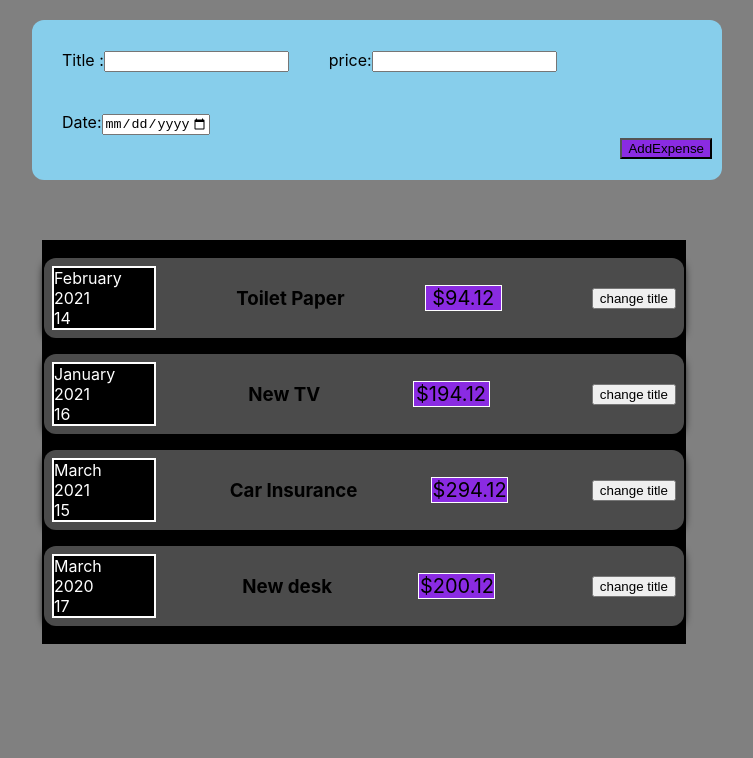
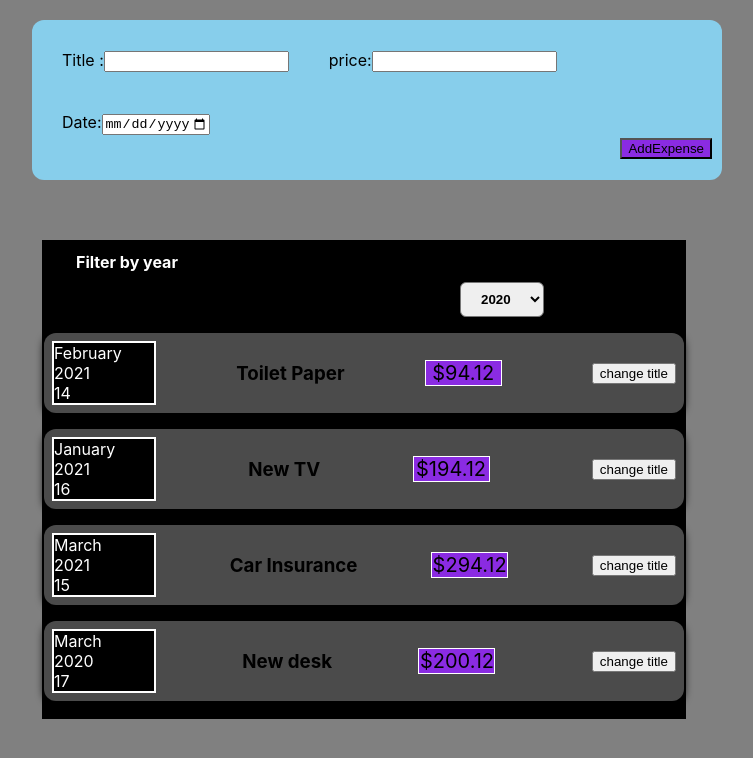
Before and after one commit to haripriya911/ExpenseManager, a React (Create React App) app: page / in a window 1280 px wide. Shown: the top 758 px of the page, without its empty margins (258-1011 px from the left). Built offline with nearby package versions, Linux system fonts and the light colour scheme.

Commit message:
add expense

```diff
--- a/src/App.js
+++ b/src/App.js
@@ -1,7 +1,8 @@
+import react,{useState} from 'react';
 import NewExpense from './components/NewExpense/NewExpense';
 import Expenses from './components/Expenses';
-function App() {
-  const expense = [{
+
+  const Dummy_Expense= [{
     id: 'e1',
     title: 'Toilet Paper',
     price: 94.12,
@@ -26,9 +27,20 @@
     date: new Date(2020, 2, 17),
   },
   ];
+  const App=()=>{
+    const[expense,setExpenses]=useState(Dummy_Expense);
+  const addExpenseHandler=(expense)=>{
+    console.log("expense",expense);
+    setExpenses((prevExpenses)=>{
+      console.log("object",[expense,...prevExpenses]);
+      return[expense,...prevExpenses];
+    });
+  };
+  console.log("expensefinal",expense);
+
   return (
     <div>
-      <NewExpense/>
+      <NewExpense onAddExpense={addExpenseHandler}/>
       <Expenses items={expense}/>
 
     </div>
--- a/src/components/ExpenseItem.js
+++ b/src/components/ExpenseItem.js
@@ -2,6 +2,8 @@
 import ExpenseDate from './ExpenseDate';
 import './ExpenseItem.css';
 import Card from './Card';
+
+
 const ExpenseItem=(props)=>{
 //function  {}
  const[title,setTitle]=useState(props.title);
@@ -12,8 +14,10 @@
     };
 
     return (<>
+    <div>
 
         <Card className='expense-item'>
+
             <ExpenseDate date={props.date} />
             <div className='expense-item_description'>
                 <h3>{title}</h3>
@@ -21,6 +25,7 @@
             <div className='expense-item_price'>${props.price}</div>
             <button onClick={clickHandler}>change title</button>
         </Card>
+        </div>
     </>
     );
 
--- a/src/components/Expenses.js
+++ b/src/components/Expenses.js
@@ -1,29 +1,29 @@
+import react,{useState} from "react";
 import ExpenseItem from "./ExpenseItem";
 import './Expenses.css';
+import Card from "./Card";
+import ExpenseFilter from "./NewExpense/ExpenseFilter";
 
 function Expenses(props){
+    console.log("props",props);
+    const[filterYear,setfilterYear]=useState('2020')
+    const filterChange=(selectedYear)=>{
+setfilterYear(selectedYear);
+    }
     return(
         <div className="expense">
-<ExpenseItem
-title={props.items[0].title}
-price={props.items[0].price}
-date={props.items[0].date}
-/>
-<ExpenseItem
-title={props.items[1].title}
-price={props.items[1].price}
-date={props.items[1].date}
-/>
-<ExpenseItem
-title={props.items[2].title}
-price={props.items[2].price}
-date={props.items[2].date}
-/>
-<ExpenseItem
-title={props.items[3].title}
-price={props.items[3].price}
-date={props.items[3].date}
-/>
+            <ExpenseFilter  selected={filterYear}onChangeFilter={filterChange}/>
+            {props.items.map((expense)=>{
+                console.log("title",expense.title);
+                console.log("price,",expense.price);
+                console.log("date",expense.date);
+                return<ExpenseItem
+                title={expense.title}
+                price={expense.price}
+                date={expense.date}
+                />
+})}
+
 </div>
     );
 }
--- /dev/null
+++ b/src/components/NewExpense/ExpenseFilter.css
@@ -0,0 +1,33 @@
+.expenses-filter {
+    color: white;
+    padding: 0 1rem;
+    margin-top: 10px;
+
+  }
+
+  .expenses-filter_control {
+    display: flex;
+
+ margin: 10px;
+
+  }
+
+  .expenses-filter label {
+    font-weight: bold;
+
+
+  }
+
+  .expenses-filter select {
+
+    padding: 0.5rem 1rem;
+    color: black;
+    font-weight: bold;
+    border-radius: 6px;
+   margin-left: 400px;
+
+
+
+
+
+  }
--- /dev/null
+++ b/src/components/NewExpense/ExpenseFilter.js
@@ -0,0 +1,24 @@
+
+import "./ExpenseFilter.css";
+    const ExpenseFilter=(props)=>{
+        const dropDownHandler=(event)=>{
+            props.onChangeFilter(event.target.value);
+        };
+
+    return (
+      <div className='expenses-filter'>
+        <div className='expenses-filter-control'>
+          <label className="expenses-filter label">Filter by year</label>
+
+          <select  value={props.selected}className="expenses-filter select " onChange={dropDownHandler}>
+            <option value='2022'>2022</option>
+            <option value='2021'>2021</option>
+            <option value='2020'>2020</option>
+            <option value='2019'>2019</option>
+          </select>
+
+      </div>
+      </div>
+    );
+  }
+  export default ExpenseFilter;
--- a/src/components/NewExpense/NewExpense.js
+++ b/src/components/NewExpense/NewExpense.js
@@ -1,12 +1,14 @@
 import React from "react";
 import ExpenseForm from "./ExpenseForm";
 import "./NewExpense.css";
-const NewExpense=()=>{
+const NewExpense=(props)=>{
+    console.log(props);
     const onSaveExpenseDataHandler=(enteredExpenseData)=>{
         const expenseData={
+            id:Math.random().toString(),
             ...enteredExpenseData,
-            id:Math.random().toString()
         };
+        props.onAddExpense(expenseData);
 console.log(expenseData );
     };
     return(
```
Also changed, not shown: 1 other file (tests, documents, lock files or other folders).
